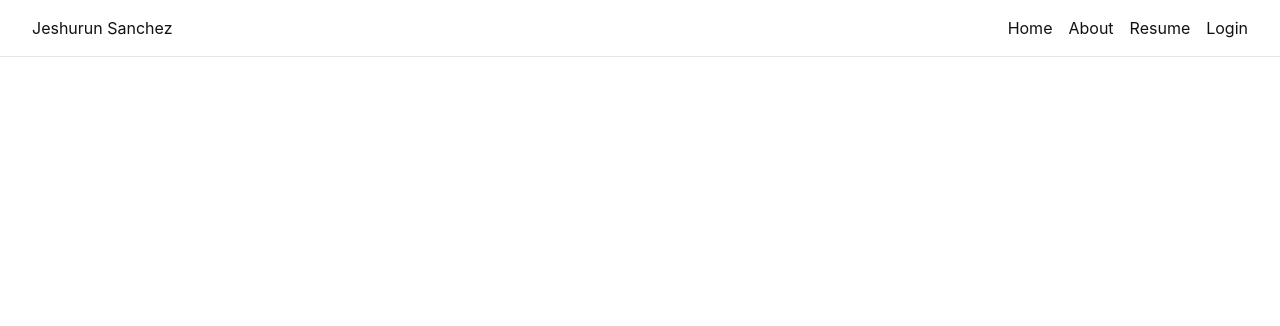
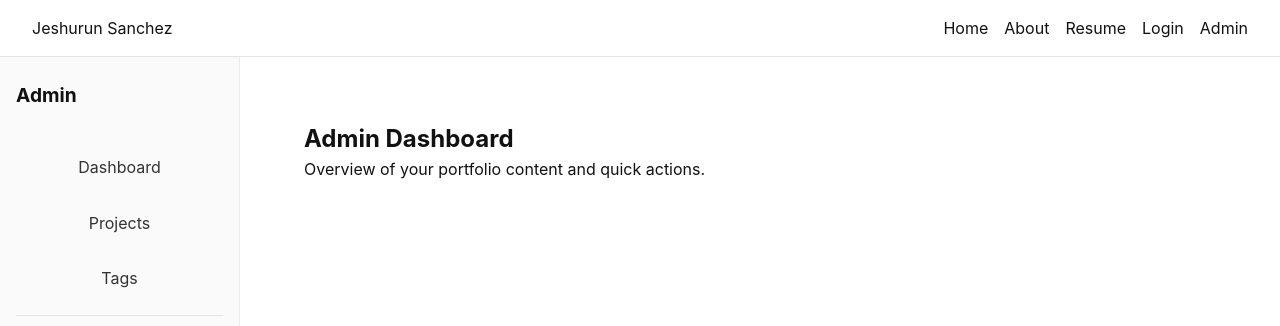
Before and after one commit to jeshurunjet/gallery-portfolio, a React (Vite) app in the folder frontend/: page /admin in a window 1280 px wide. Shown: the top 326 px of the page. Built offline with nearby package versions, Linux system fonts and the light colour scheme.

Commit message:
Added basic layouts and pages for the Admin Pages

```diff
--- a/frontend/src/App.tsx
+++ b/frontend/src/App.tsx
@@ -5,6 +5,10 @@ import AboutPage from "./pages/AboutPage";
 import ResumePage from "./pages/ResumePage";
 import LoginPage from "./pages/LoginPage";
 import ProjectPage from "./pages/ProjectPage";
+import AdminLayout from "./components/AdminLayout";
+import AdminDashboardPage from "./pages/admin/AdminDashboardPage";
+import AdminProjectsPage from "./pages/admin/AdminProjectsPage";
+import AdminTagsPage from "./pages/admin/AdminTagsPage";
 
 function App() {
   return (
@@ -16,6 +20,11 @@ function App() {
         <Route path="/resume" element={<ResumePage />} />
         <Route path="/login" element={<LoginPage />} />
         <Route path="/project/:id" element={<ProjectPage />} />
+        <Route path="/admin" element={<AdminLayout />}>
+          <Route index element={<AdminDashboardPage />} />
+          <Route path="projects" element={<AdminProjectsPage />} />
+          <Route path="tags" element={<AdminTagsPage />} />
+        </Route>
       </Routes>
     </BrowserRouter>
   );
--- /dev/null
+++ b/frontend/src/components/AdminLayout.tsx
@@ -0,0 +1,23 @@
+import { Link, Outlet } from "react-router-dom";
+
+function AdminLayout() {
+  return (
+    <div className="admin-layout">
+      <aside className="admin-sidebar">
+        <h2 className="admin-title">Admin</h2>
+
+        <nav className="admin-nav">
+          <Link to="/admin">Dashboard</Link>
+          <Link to="/admin/projects">Projects</Link>
+          <Link to="/admin/tags">Tags</Link>
+        </nav>
+      </aside>
+
+      <section className="admin-content">
+        <Outlet />
+      </section>
+    </div>
+  );
+}
+
+export default AdminLayout;
--- a/frontend/src/components/Navbar.tsx
+++ b/frontend/src/components/Navbar.tsx
@@ -12,6 +12,7 @@ function Navbar() {
         <Link to="/about">About</Link>
         <Link to="/resume">Resume</Link>
         <Link to="/login">Login</Link>
+        <Link to="/admin">Admin</Link>
       </div>
     </nav>
   );
--- a/frontend/src/index.css
+++ b/frontend/src/index.css
@@ -613,3 +613,64 @@ main {
     position: static;
   }
 }
+
+/* ----- ----- ADMIN PAGE ----- ----- */
+/* lower resolution */
+@media (max-width: 900px) {
+  .admin-layout {
+    grid-template-columns: 1fr;
+  }
+
+  .admin-sidebar {
+    border-right: none;
+    border-bottom: 1px solid #ececec;
+  }
+
+  .admin-nav {
+    flex-direction: row;
+    flex-wrap: wrap;
+  }
+}
+/* lower resolution - end */
+
+.admin-layout {
+  display: grid;
+  grid-template-columns: 240px 1fr;
+  min-height: calc(100vh - 73px);
+}
+
+.admin-sidebar {
+  border-right: 1px solid #ececec;
+  padding: 1.5rem 1rem;
+  background: #fafafa;
+}
+
+.admin-title {
+  font-size: 1.2rem;
+  margin-bottom: 1.25rem;
+}
+
+.admin-nav {
+  display: flex;
+  flex-direction: column;
+  gap: 0.75rem;
+}
+
+.admin-nav a {
+  color: #333;
+  text-decoration: none;
+  padding: 0.6rem 0.8rem;
+  border-radius: 10px;
+  transition:
+    background 0.2s ease,
+    color 0.2s ease;
+}
+
+.admin-nav a:hover {
+  background: #111;
+  color: #fff;
+}
+
+.admin-content {
+  padding: 2rem;
+}
--- /dev/null
+++ b/frontend/src/pages/admin/AdminDashboardPage.tsx
@@ -0,0 +1,10 @@
+function AdminDashboardPage() {
+  return (
+    <main>
+      <h1>Admin Dashboard</h1>
+      <p>Overview of your portfolio content and quick actions.</p>
+    </main>
+  );
+}
+
+export default AdminDashboardPage;
--- /dev/null
+++ b/frontend/src/pages/admin/AdminProjectsPage.tsx
@@ -0,0 +1,10 @@
+function AdminProjectsPage() {
+  return (
+    <main>
+      <h1>Manage Projects</h1>
+      <p>This page will let you create, edit, and delete projects.</p>
+    </main>
+  );
+}
+
+export default AdminProjectsPage;
--- /dev/null
+++ b/frontend/src/pages/admin/AdminTagsPage.tsx
@@ -0,0 +1,10 @@
+function AdminTagsPage() {
+  return (
+    <main>
+      <h1>Manage Tags</h1>
+      <p>This page will let you create and edit tags.</p>
+    </main>
+  );
+}
+
+export default AdminTagsPage;
```
